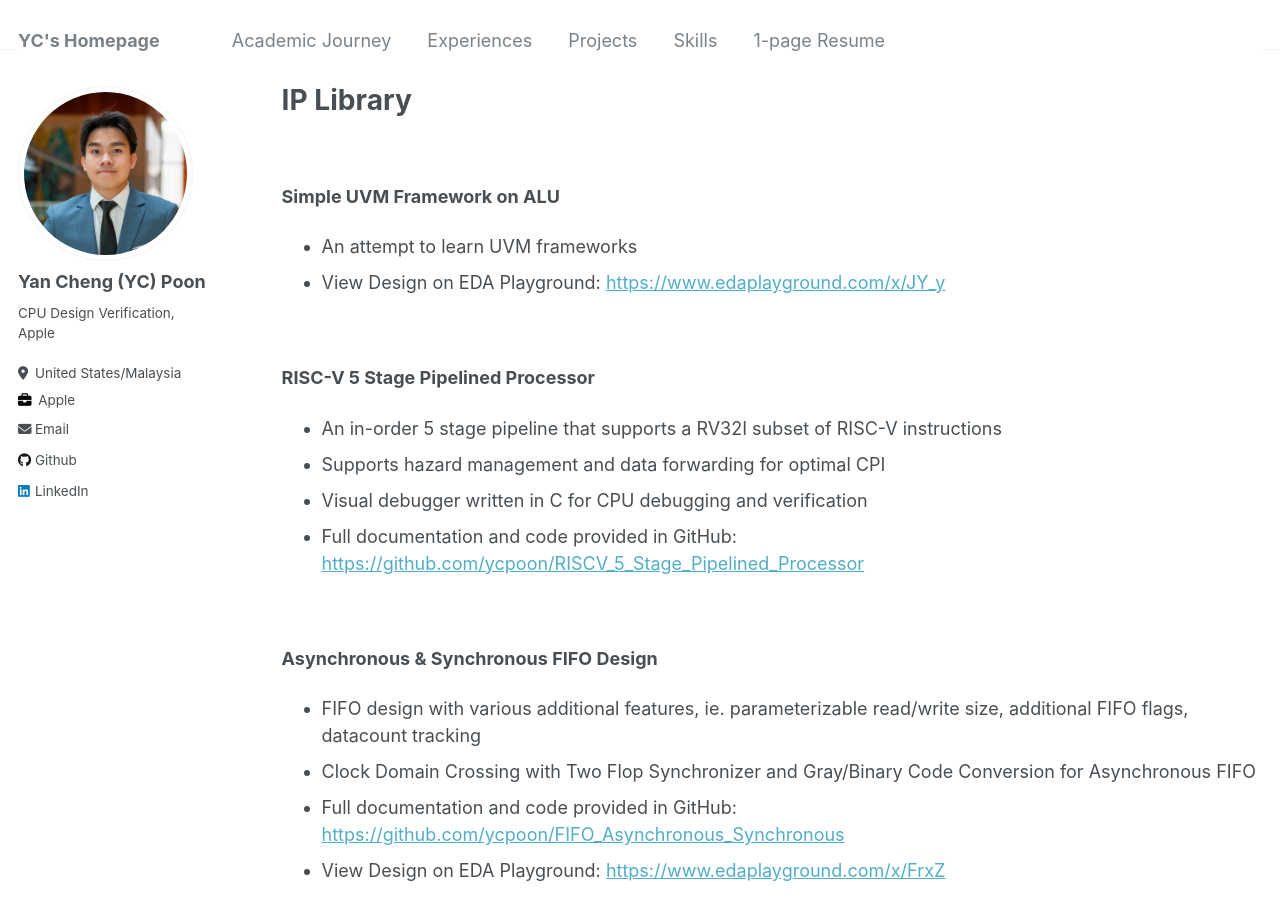
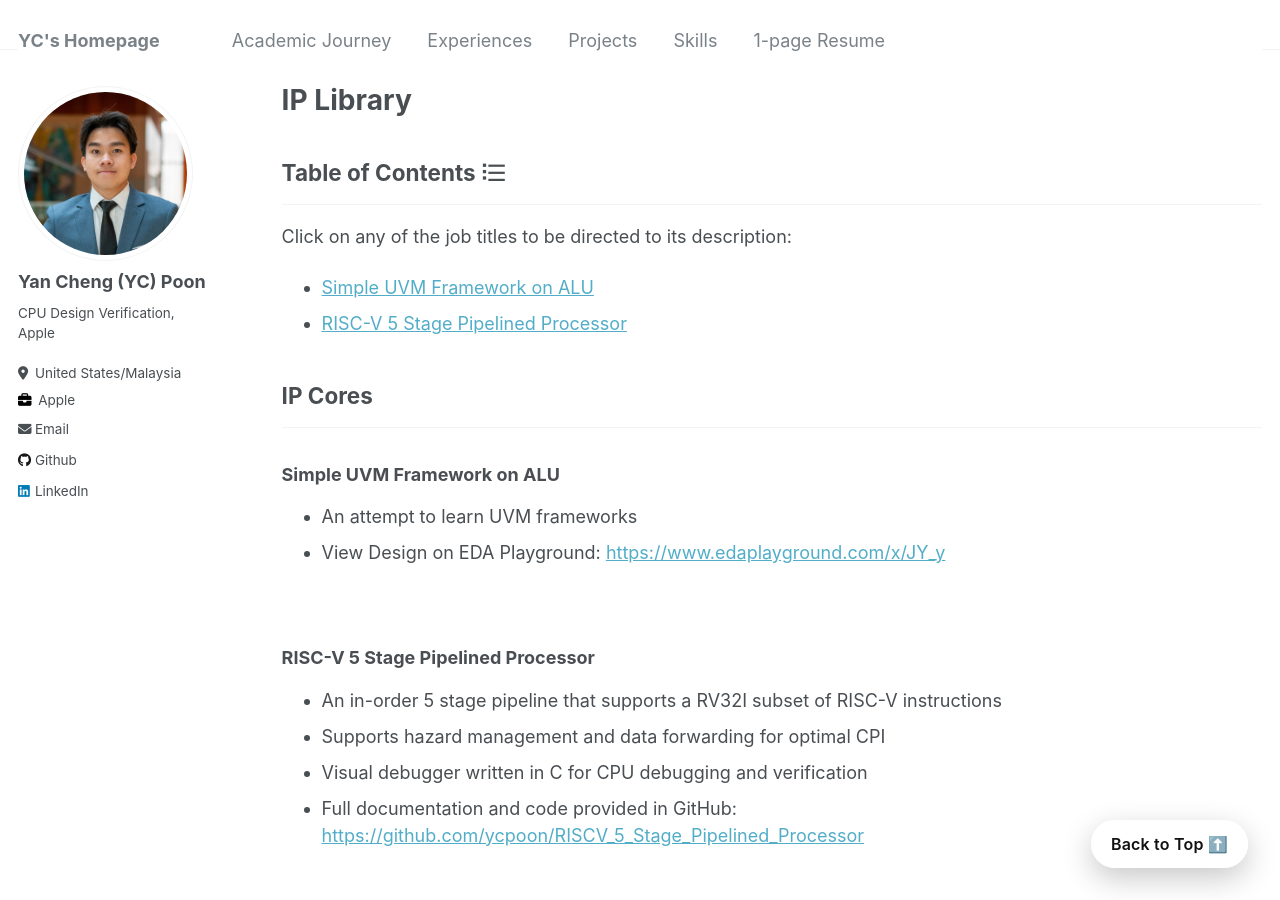
Before and after one commit to ycpoon/ycpoon.github.io, a Jekyll site: the page built from _pages/iplib.md, in a window 1280 px wide and 900 px high. Built offline with Jekyll 4.4.1, drawn with Linux system fonts in a browser that asks for light colours.

Commit message:
iplin_toc

```diff
--- a/_pages/iplib.md
+++ b/_pages/iplib.md
@@ -6,16 +6,27 @@ author_profile: true
 redirect_from:
   - /iplib
 ---
+<a id="top"></a>
+<a href="#top" class="back-to-top">Back to Top ⬆️</a>
 
-&nbsp;
+## Table of Contents ⫶☰
 
-**Simple UVM Framework on ALU**
+-------------------------------
+Click on any of the job titles to be directed to its description:
+- [Simple UVM Framework on ALU](#simple-uvm-framework-on-alu)
+- [RISC-V 5 Stage Pipelined Processor](#risc-v-5-stage-pipelined-processor)
+
+## IP Cores
+
+-------------------------------
+
+### Simple UVM Framework on ALU
 - An attempt to learn UVM frameworks
 - View Design on EDA Playground: [https://www.edaplayground.com/x/JY_y](https://www.edaplayground.com/x/JY_y)
 
 &nbsp;
 
-**RISC-V 5 Stage Pipelined Processor**
+### RISC-V 5 Stage Pipelined Processor
 - An in-order 5 stage pipeline that supports a RV32I subset of RISC-V instructions
 - Supports hazard management and data forwarding for optimal CPI
 - Visual debugger written in C for CPU debugging and verification
```
